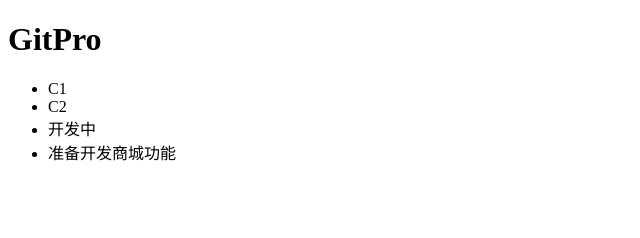
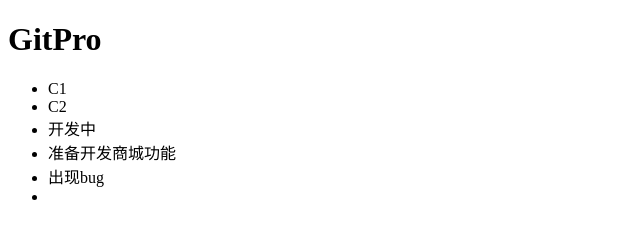
Before and after one commit to DuJunT/test1, a plain HTML site: page index.html in a window 1280 px wide. Shown: the full height of the page, 0-640 px from the left. Drawn offline with Linux system fonts and the light colour scheme.

Commit message:
出现bug

```diff
--- a/index.html
+++ b/index.html
@@ -11,6 +11,7 @@
 		<li>C2</li>
 		<li>开发中</li>
 		<li>准备开发商城功能</li>
+		<li>出现bug<li>
 	</ul>
 </body>
 </html>
```
